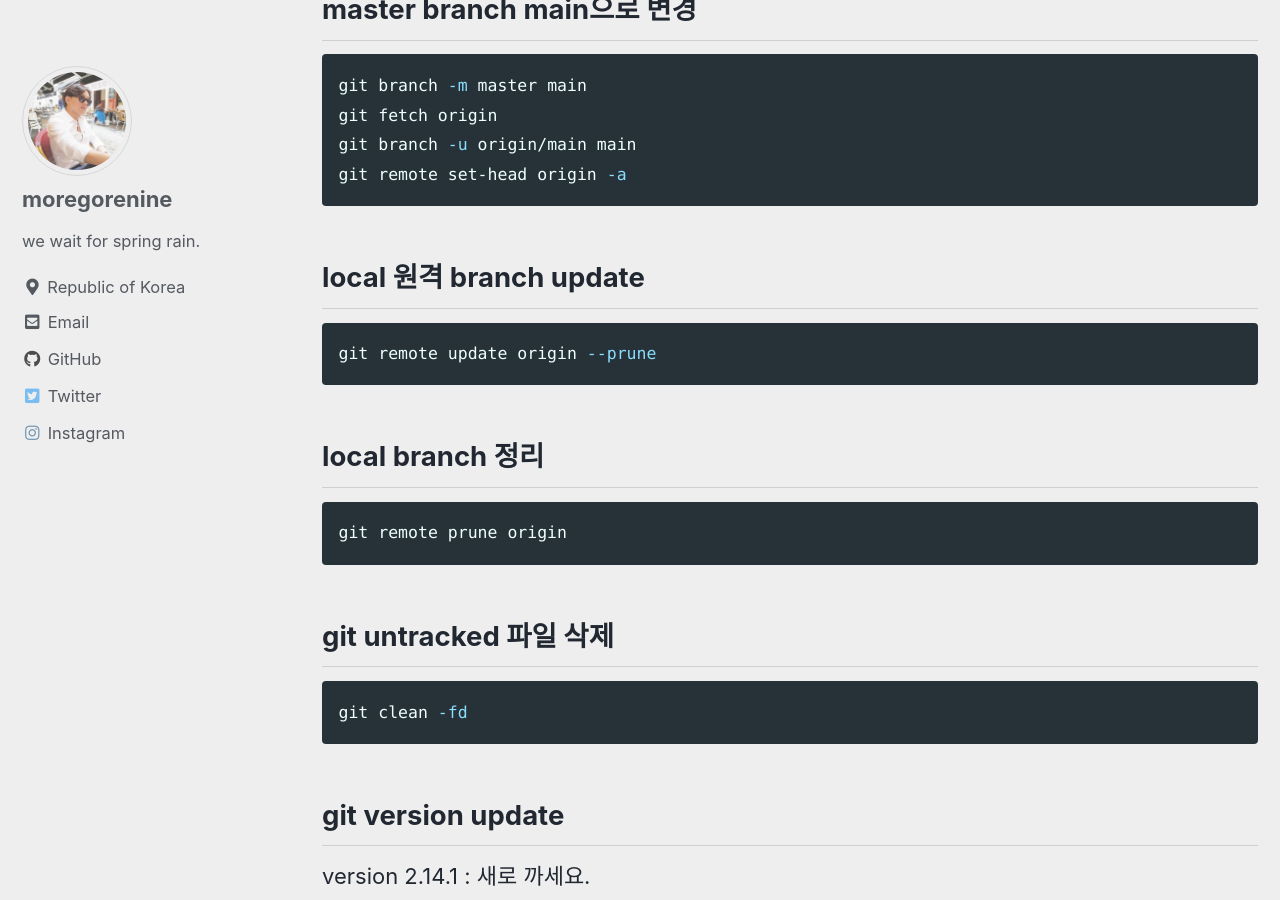
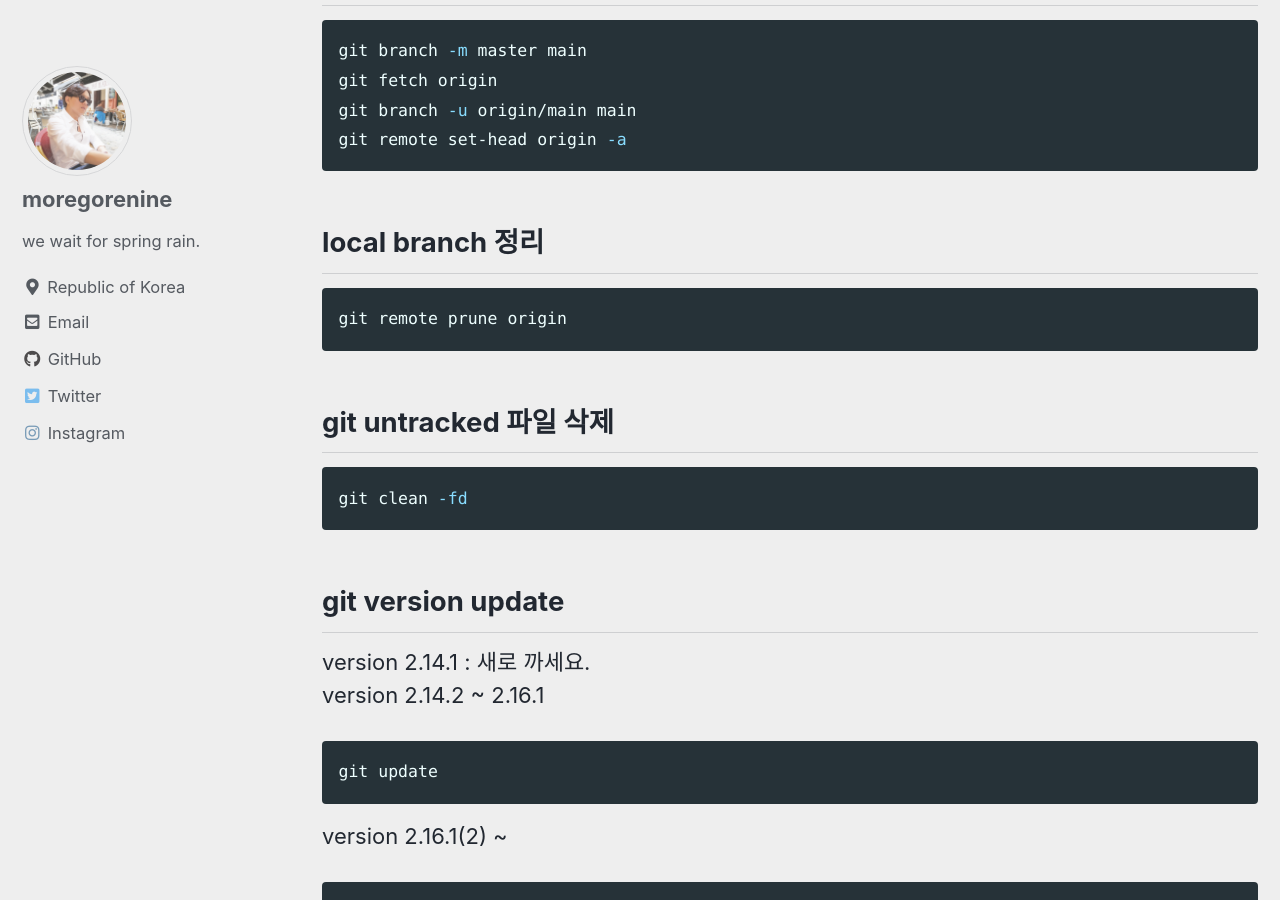
Before and after one commit to moregorenine/moregorenine.github.io, a Jekyll site: the page built from _posts/git/2021-7-1-git.md, in a window 1280 px wide and 900 px high, scrolled down 4603 px. Built offline with Jekyll 4.4.1, drawn with Linux system fonts in a browser that asks for light colours; cached includes are drawn as plain includes; comment, search, counter and statistics services are not loaded; some of the changed text lies outside the part shown.

Commit message:
Update 2021-7-1-git.md

````diff
--- a/_posts/git/2021-7-1-git.md
+++ b/_posts/git/2021-7-1-git.md
@@ -128,11 +128,6 @@ git branch -u origin/main main
 git remote set-head origin -a
 ```
 
-## local 원격 branch update
-```bash
-git remote update origin --prune
-```
-
 ## local branch 정리
 ```bash
 git remote prune origin
````
